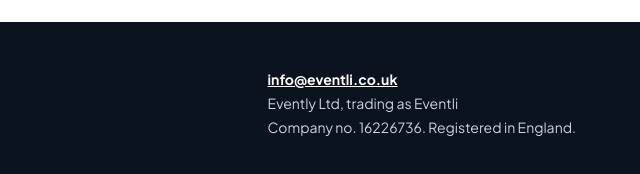
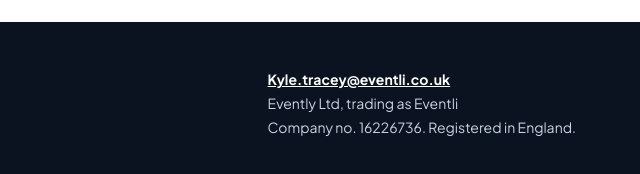
Before and after one commit to andrewsmith5342/eventli, a website: page index.html in a window 1280 px wide. Shown: the part 8308-8482 px from the top of the page, 640-1280 px from the left. Drawn offline with Linux system fonts and the light colour scheme.

Commit message:
update email

```diff
--- a/index.html
+++ b/index.html
@@ -346,9 +346,9 @@
       <div class="apply__card">
         <h3 class="h3">Apply to be a founding organiser</h3>
         <p>Tell us about your community. It takes about two minutes.</p>
-        <a href="mailto:info@eventli.co.uk?subject=Applying%20for%20a%20founding%20organiser%20spot" class="apply__btn">Apply
+        <a href="mailto:Kyle.tracey@eventli.co.uk?subject=Applying%20for%20a%20founding%20organiser%20spot" class="apply__btn">Apply
           for a spot</a>
-        <a href="mailto:info@eventli.co.uk?subject=Booking%20a%20walkthrough" class="apply__alt">Or book a 15-minute
+        <a href="mailto:Kyle.tracey@eventli.co.uk?subject=Booking%20a%20walkthrough" class="apply__alt">Or book a 15-minute
           walkthrough</a>
         <span class="apply__small">We review every application within 48 hours.</span>
       </div>
@@ -421,7 +421,7 @@
         <span class="final__kicker">For professionals</span>
         <h3>Find rooms worth walking into.</h3>
         <p>Join the waitlist to be first through the door when Eventli launches. Free, always.</p>
-        <a href="mailto:info@eventli.co.uk?subject=Joining%20the%20waitlist" class="btn btn--primary btn--md">Join the
+        <a href="mailto:Kyle.tracey@eventli.co.uk?subject=Joining%20the%20waitlist" class="btn btn--primary btn--md">Join the
           waitlist</a>
       </div>
     </div>
@@ -437,7 +437,7 @@
       <span>Where professional events become communities.</span>
     </div>
     <div class="footer__info">
-      <a href="mailto:info@eventli.co.uk">info@eventli.co.uk</a>
+      <a href="mailto:Kyle.tracey@eventli.co.uk">Kyle.tracey@eventli.co.uk</a>
       <span>Evently Ltd, trading as Eventli</span>
       <span>Company no. 16226736. Registered in England.</span>
       <!-- TODO: add Privacy policy and Terms links before launch -->
```
